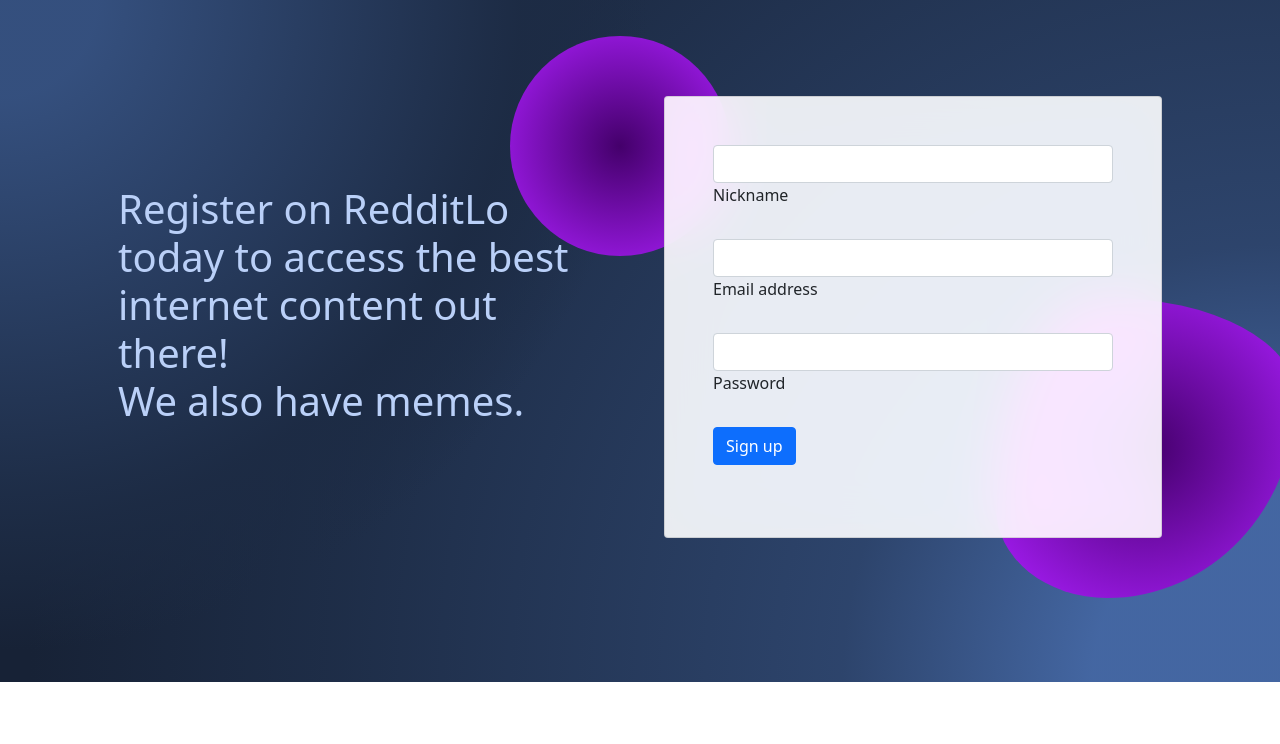
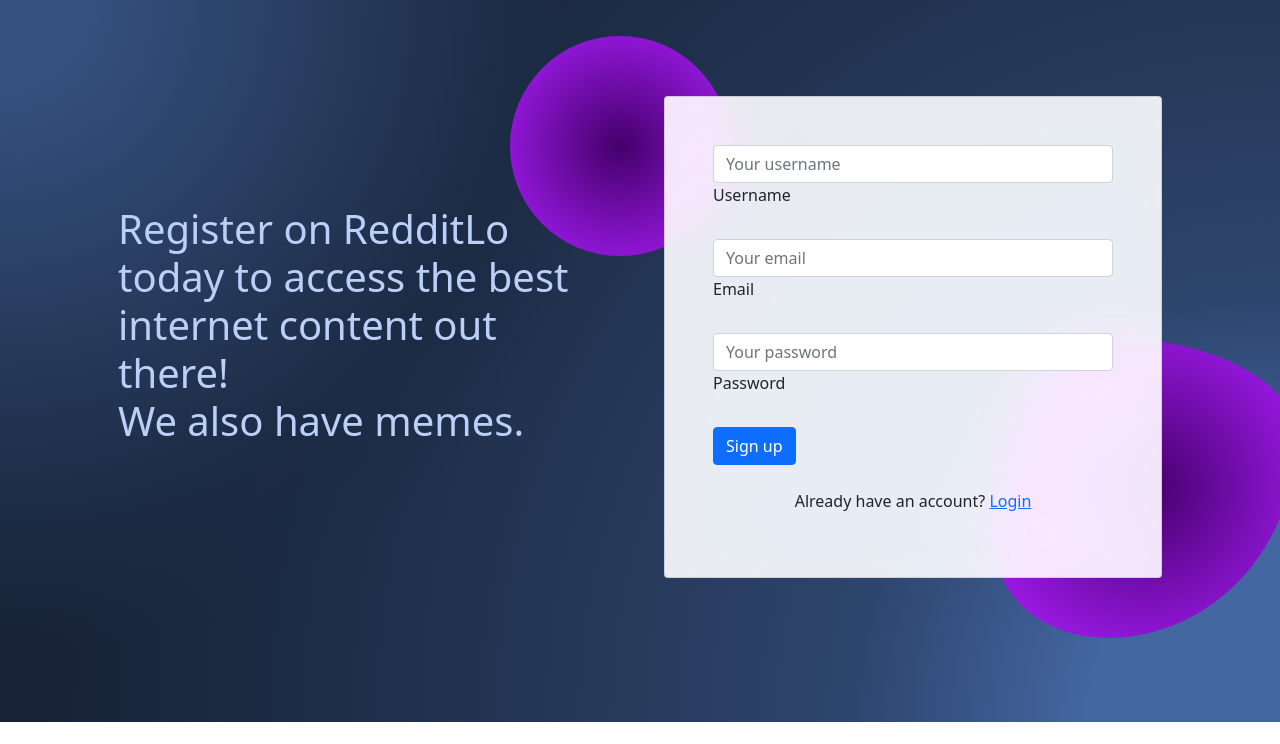
Before and after one commit to Milozap/RedditLo, a Flask app: page /signup in a window 1280 px wide. Shown: the part 56-800 px from the top of the page. Run offline with Flask 2, Linux system fonts and the light colour scheme.

Commit message:
Add user forms and styles

```diff
--- a/main.py
+++ b/main.py
@@ -1,21 +1,52 @@
 from flask import Flask, render_template
+from flask_wtf import FlaskForm
+from wtforms import StringField, PasswordField
+from wtforms.validators import InputRequired, Email, Length
 
 app = Flask(__name__)
+app.config['SECRET_KEY'] = 'GHRAGSNJBNBFUREVH863'
 
+class LoginForm(FlaskForm):
+    username = StringField(
+        "Username", validators=[InputRequired(), Length(min=4, max=15)]
+    )
+    password = StringField(
+        "Password", validators=[InputRequired(), Length(min=8, max=60)]
+    )
+
+class SignUpForm(FlaskForm):
+	email = StringField(
+		"Email", validators=[InputRequired(), Email(message="Invalid email"), Length(max=50)]
+	)
+	username = StringField(
+        "Username", validators=[InputRequired(), Length(min=4, max=15)])
+	password = StringField(
+        "Password", validators=[InputRequired(), Length(min=8, max=60)]
+    )
 
 @app.route("/")
 def index():
     return render_template("index.html")
 
 
-@app.route("/signup")
+@app.route("/signup", methods=['GET', 'POST'])
 def signup():
-    return render_template("signup.html")
+	form = SignUpForm()
+
+	if form.validate_on_submit():
+		return f'<h1>Email: {form.email.data} Username: {form.username.data} Password: {form.password.data}'
+
+	return render_template("signup.html", form=form)
 
 
-@app.route("/login")
+@app.route("/login", methods=['GET', 'POST'])
 def login():
-    return render_template("login.html")
+    form = LoginForm()
+
+    if form.validate_on_submit():
+    	return f'<h1>Username: {form.username.data} Password: {form.password.data}'
+
+    return render_template("login.html", form=form)
 
 
 if __name__ == "__main__":
--- /dev/null
+++ b/static/styles/user.css
@@ -0,0 +1,40 @@
+.background-radial-gradient {
+	background-color: hsl(218, 41%, 15%);
+	background-image: radial-gradient(650px circle at 0% 0%,
+	hsl(218, 41%, 35%) 15%,
+	hsl(218, 41%, 30%) 35%,
+	hsl(218, 41%, 20%) 75%,
+	hsl(218, 41%, 19%) 80%,
+	transparent 100%),
+	radial-gradient(1250px circle at 100% 100%,
+	hsl(218, 41%, 45%) 15%,
+	hsl(218, 41%, 30%) 35%,
+	hsl(218, 41%, 20%) 75%,
+	hsl(218, 41%, 19%) 80%,
+	transparent 100%);
+}
+#radius-shape-1 {
+	height: 220px;
+	width: 220px;
+	top: -60px;
+	left: -130px;
+	background: radial-gradient(#44006b, #ad1fff);
+	overflow: hidden;
+}
+#radius-shape-2 {
+	border-radius: 38% 62% 63% 37% / 70% 33% 67% 30%;
+	bottom: -60px;
+	right: -110px;
+	width: 300px;
+	height: 300px;
+	background: radial-gradient(#44006b, #ad1fff);
+	overflow: hidden;
+}
+.bg-glass {
+	background-color: hsla(0, 0%, 100%, 0.9) !important;
+	backdrop-filter: saturate(200%) blur(25px);
+}
+.left-form-text {
+	z-index: 10;
+	color: hsl(218, 81%, 85%);
+}
--- a/templates/base.html
+++ b/templates/base.html
@@ -4,6 +4,7 @@
 		<meta charset="UTF-8">
 		<!-- Bootstrap CSS -->
 		<link href="https://cdn.jsdelivr.net/npm/bootstrap@5.1.3/dist/css/bootstrap.min.css" rel="stylesheet" integrity="sha384-1BmE4kWBq78iYhFldvKuhfTAU6auU8tT94WrHftjDbrCEXSU1oBoqyl2QvZ6jIW3" crossorigin="anonymous">
+		{% block styles %}{% endblock %}
 		<title>{% block title %} {% endblock %}</title>
 	</head>
 	<body>
--- a/templates/index.html
+++ b/templates/index.html
@@ -1,7 +1,5 @@
 {% extends 'base.html' %}
-
 {% block title %}Index Page {% endblock %}
-
 {% block content %}
-<p>Simple Temporary Index Page </p>
+	<p>Simple Temporary Index Page </p>
 {% endblock %}
--- a/templates/signup.html
+++ b/templates/signup.html
@@ -1,49 +1,12 @@
 {% extends 'base.html' %}
 {% block title %}Sign up{% endblock %}
+{% block styles %} <link rel= "stylesheet" type= "text/css" href= "{{ url_for('static',filename='styles/user.css') }}"> {% endblock %}
 {% block content %}
   <section class="background-radial-gradient overflow-hidden">
-    <style>
-    .background-radial-gradient {
-    background-color: hsl(218, 41%, 15%);
-    background-image: radial-gradient(650px circle at 0% 0%,
-    hsl(218, 41%, 35%) 15%,
-    hsl(218, 41%, 30%) 35%,
-    hsl(218, 41%, 20%) 75%,
-    hsl(218, 41%, 19%) 80%,
-    transparent 100%),
-    radial-gradient(1250px circle at 100% 100%,
-    hsl(218, 41%, 45%) 15%,
-    hsl(218, 41%, 30%) 35%,
-    hsl(218, 41%, 20%) 75%,
-    hsl(218, 41%, 19%) 80%,
-    transparent 100%);
-    }
-    #radius-shape-1 {
-    height: 220px;
-    width: 220px;
-    top: -60px;
-    left: -130px;
-    background: radial-gradient(#44006b, #ad1fff);
-    overflow: hidden;
-    }
-    #radius-shape-2 {
-    border-radius: 38% 62% 63% 37% / 70% 33% 67% 30%;
-    bottom: -60px;
-    right: -110px;
-    width: 300px;
-    height: 300px;
-    background: radial-gradient(#44006b, #ad1fff);
-    overflow: hidden;
-    }
-    .bg-glass {
-    background-color: hsla(0, 0%, 100%, 0.9) !important;
-    backdrop-filter: saturate(200%) blur(25px);
-    }
-    </style>
     <div class="container px-4 py-5 px-md-5 text-center text-lg-start my-5">
       <div class="row gx-lg-5 align-items-center mb-5">
-        <div class="col-lg-6 mb-5 mb-lg-0" style="z-index: 10">
-          <h1 class="mb-4 opacity-70" style="color: hsl(218, 81%, 85%)">
+        <div class="col-lg-6 mb-5 mb-lg-0 left-form-text">
+          <h1 class="mb-4 opacity-70">
           Register on RedditLo today to access the best internet content out there! <br>We also have memes.
           </h1>
         </div>
@@ -52,29 +15,42 @@
           <div id="radius-shape-2" class="position-absolute shadow-5-strong"></div>
           <div class="card bg-glass">
             <div class="card-body px-4 py-5 px-md-5">
-              <form>
+              <form method="POST" action="/signup">
+                {{ form.csrf_token }}
                 <div class="row">
                   <div class="form-outline mb-4">
                     <div class="form-outline">
-                      <input type="text" id="nickname" class="form-control" />
-                      <label class="form-label" for="nickname">Nickname</label>
+                      {{ form.username(class="form-control",id="username",required='required',type="text",value="",placeholder="Your username") }}
+                      <label class="form-label" for="username">{{ form.username.label.text }}</label>
+                      {% for error in form.username.errors %}
+                        <p class="help-block">{{ error }}</p>
+                      {% endfor %}
                     </div>
                   </div>
                 </div>
                 <!-- Email input -->
                 <div class="form-outline mb-4">
-                  <input type="email" id="email" class="form-control" />
-                  <label class="form-label" for="email">Email address</label>
+                  {{ form.email(class="form-control",id="email",required='required',type="text",value="",placeholder="Your email") }}
+                  <label class="form-label" for="email">{{ form.email.label.text }}</label>
+                  {% for error in form.email.errors %}
+                    <p class="help-block">{{ error }}</p>
+                  {% endfor %}
                 </div>
                 <!-- Password input -->
                 <div class="form-outline mb-4">
-                  <input type="password" id="password" class="form-control" />
-                  <label class="form-label" for="password">Password</label>
+                  {{ form.password(class="form-control",id="password",required='required',type="text",value="",placeholder="Your password") }}
+                  <label class="form-label" for="password">{{ form.password.label.text }}</label>
+                  {% for error in form.password.errors %}
+                    <p class="help-block">{{ error }}</p>
+                  {% endfor %}
                 </div>
                 <!-- Submit button -->
                 <button type="submit" class="btn btn-primary btn-block mb-4">
                 Sign up
                 </button>
+                <div class="text-center">
+                  <p>Already have an account? <a href="/login">Login</a></p>
+                </div>
               </form>
             </div>
           </div>
```
Also changed, not shown: templates/login.html (+15 -45 lines).
